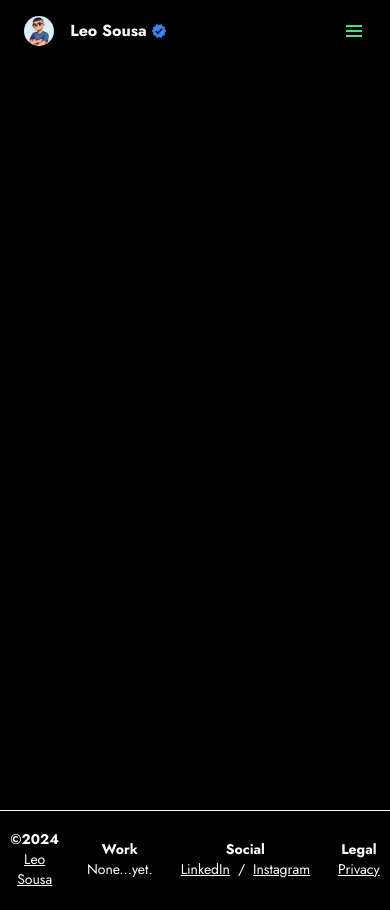
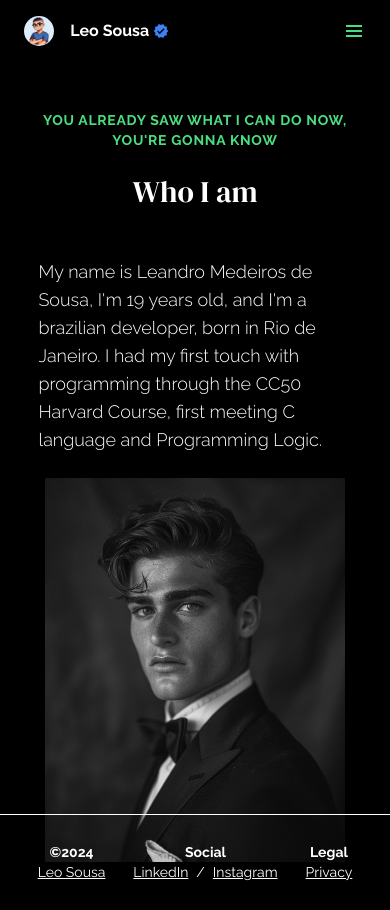
Before and after one commit to sousalmdev/portfoolio, a Next.js app: page /about in a window 390 px wide. Before the commit this address had no page. Built offline with nearby package versions, Linux system fonts and the light colour scheme.

Commit message:
Fix and Adds: Deployment of the second project and changes on the mobile menu

```diff
--- /dev/null
+++ b/app/about/page.tsx
@@ -0,0 +1,15 @@
+import React from 'react'
+import { jost } from '../layout'
+import { About } from '../components/about'
+
+const Page = () => {
+  return (
+    <div
+    className={`${jost.className} flex items-center min-h-screen flex-col p-2 w-11/12 md:w-3/4 text-white`}
+  >
+    <About />
+
+    </div>
+  )
+}
+export default Page
--- /dev/null
+++ b/app/components/about.tsx
@@ -0,0 +1,38 @@
+/* eslint-disable react/no-unescaped-entities */
+import React from 'react'
+import { dm, jost } from '../layout';
+import Image from 'next/image';
+import Test from '@/app/assets/0_3.webp'
+export const About = () => {
+    return (
+      <>
+        <div
+          id="#presentation"
+          className="animate-fade-in-bottom py-10 text-center w-11/12 md:w-full"
+        >
+          <h2
+            className={`text-green-400 md:text-lg text-sm tracking-wider font-bold`}
+          >
+            YOU ALREADY SAW WHAT I CAN DO
+
+            NOW, YOU'RE GONNA KNOW
+          </h2>
+          <br />
+          <h1 className={`text-3xl md:text-6xl ${dm.className}`}>
+            Who I am
+          </h1>
+          <br />
+          <br />
+          <div className="flex flex-col md:flex-row items-center md:justify-evenly">
+          <p
+            className={`text-left w-full xl:w-2/5 md:w-4/5 sm:w-4/5 md:text-3xl text-lg font-light ${jost.className}`}
+          >
+           My name is Leandro Medeiros de Sousa, I'm 19 years old, and I'm a brazilian developer, born in Rio de Janeiro.
+          I had my first touch with programming through the CC50 Harvard Course, first meeting C language and Programming Logic.
+          </p>
+          <br />
+          <Image src={Test.src} width={300} height={500}  alt='abu' /></div>
+        </div>
+      </>
+    );
+  };
--- a/app/components/carrossel.tsx
+++ b/app/components/carrossel.tsx
@@ -52,6 +52,7 @@ const Carrossel = () => {
                     <ul className="w-11/12 flex flex-col items-center justify-evenly">
                       <li className="p-1">
                         <Link
+                        target="_blank"
                           href={"https://debsigner.vercel.app"}
                           className="flex items-center gap-1"
                         >
@@ -61,6 +62,7 @@ const Carrossel = () => {
                       <Divider stroke={"black"} />
                       <li className="p-1">
                         <Link
+                        target="_blank"
                           href={"https://github.com/sousalmdev/debsigner"}
                           className="flex items-center gap-1"
                         >
@@ -85,7 +87,7 @@ const Carrossel = () => {
                 className={`w-full md:w-full text-sm h-auto md:text-3xl font-bold text-blue-400 ${jost.className}`}
               >
                 This one was a
-                improved and deployed job task, my first ever app using NextJS.
+                improved and deployed job task for an USA enterprise, my first ever app using NextJS (and the first version was my first app using <span className="text-red-500 ">Angular</span>).
               </p>{" "}
               <br />
               <Image src={houses8} alt="houses8" />
@@ -98,7 +100,8 @@ const Carrossel = () => {
                     <ul className="w-11/12 flex flex-col items-center justify-evenly">
                       <li className="p-1">
                         <Link
-                          href={"https://debsigner.vercel.app"}
+                        target="_blank"
+                          href={"https://nextask-c8jux3y1k-leo-sousas-projects.vercel.app/"}
                           className="flex items-center gap-1"
                         >
                           Official Website <span>{BiWorld(Icon)}</span>{" "}
@@ -107,7 +110,8 @@ const Carrossel = () => {
                       <Divider stroke={"black"} />
                       <li className="p-1">
                         <Link
-                          href={"https://github.com/sousalmdev/debsigner"}
+                        target="_blank"
+                          href={"https://github.com/sousalmdev/nextask"}
                           className="flex items-center gap-1"
                         >
                           Github Repo <span>{BiLogoGithub(Icon)}</span>
--- a/app/components/introducing.tsx
+++ b/app/components/introducing.tsx
@@ -24,7 +24,7 @@ export const Introducing = () => {
           <p
             className={` w-full xl:w-2/5 md:w-4/5 sm:w-4/5 md:text-3xl text-lg font-light ${jost.className}`}
           >
-            Since 2022, I've been dedicating my life to solve problems and
+            Since my very first contact, I've been dedicating my life to solve problems and
             translate ideas into code, it's not different right now, and that's
             why this portfolio exists.
           </p>
--- a/app/components/menu.tsx
+++ b/app/components/menu.tsx
@@ -10,9 +10,11 @@ import {
 } from '@chakra-ui/react';
 import { jost } from '../layout';
 import { TbMenu } from 'react-icons/tb';
-import { BiBrain, BiHome, BiMap, BiMenu, BiNews, BiSolidBrain, BiSolidHome, BiSolidMap, BiSolidUser, BiUser } from 'react-icons/bi';
+import { BiBrain, BiHome, BiLinkExternal, BiMap, BiMenu, BiNews, BiSolidBrain, BiSolidHome, BiSolidLock, BiSolidMap, BiSolidUser, BiUser } from 'react-icons/bi';
 import Link from 'next/link';
 
+import { MdLink } from 'react-icons/md';
+import { SiGo } from 'react-icons/si';
 
 export const MenuUi = () => {
     return (
@@ -21,20 +23,15 @@ export const MenuUi = () => {
            <MenuButton className=' text-green-400'>
            <BiMenu size={'24px'}/>
            </MenuButton>
-                <MenuList width={'fit-content'} background={'black'} textAlign={'right'}  color={'rgb(74 222 128)'}>
-                    <MenuItem icon={BiNews(Icon)}  background={'black'}>
-                   <Link href="#presentation">Home & Articles</Link>
+                <MenuList  background={'black'} textAlign={'right'}  color={'rgb(74 222 128)'}>
+                    <MenuItem className='flex justify-between' icon={BiUser(Icon)}  background={'black'}>
+                   <Link passHref href="/about">About</Link>
                     </MenuItem>
 
-                    <MenuItem  icon={BiSolidMap(Icon)}   background={'black'}>
-                    <Link href="#projects">Projects</Link>
+                    <MenuItem disabled className='flex justify-between' icon={BiSolidLock(Icon)}   background={'black'}>
+                    <Link passHref href="/privacy">Legal (not ready yet calm down!!!)</Link>
                     </MenuItem>
-                    <MenuItem  icon={BiSolidBrain(Icon)}  background={'black'}>
-                    <Link href="#skills">Skills</Link>
-                    </MenuItem>
-                    <MenuItem icon={BiSolidUser(Icon)}  background={'black'}>
-                   <Link href="#me">About</Link>
-                    </MenuItem>
+
                 </MenuList>
             </Menu>
         </div>
--- a/app/layout.tsx
+++ b/app/layout.tsx
@@ -3,27 +3,15 @@ import Link from "next/link";
 import Image from "next/image";
 import leo from '@/app/assets/OIG2.png';
 import { Metadata } from "next";
-import { Jost } from "next/font/google";
+import { Raleway } from "next/font/google";
 import "./globals.css";
 import { DM_Serif_Display } from "next/font/google";
 import { MenuUi } from "./components/menu";
 import { MdVerified } from "react-icons/md";
 
-interface ActiveLinkProps {
-  href: string;
-  children: React.ReactNode;
-}
 
-export const ActiveLink = ({ href, children }: ActiveLinkProps) => {
-  return (
 
-    <Link href={href} passHref>
-     {children}
-    </Link>
-  );
-};
-
-export const jost = Jost({ subsets:['latin'],weight:["100","200","300","400","500","600","700","800"] });
+export const jost = Raleway({ subsets:['latin'],weight:["100","200","300","400","500","600","700","800"] });
 
 export const dm = DM_Serif_Display({subsets:['latin'],weight:["400"]});
 
@@ -37,7 +25,7 @@ export default function RootLayout({
   children: React.ReactNode;
 }>) {
   return (
-    <html lang="en" translate="yes" className="scroll-smooth">
+    <html translate="yes" className="scroll-smooth">
       <ChakraProvider>
         <body className='bg-black flex-col h-min-screen flex text-left items-center'>
           <header className={`${jost.className} bg-black sticky top-0 p-2 bg-black z-50  text-white w-11/12 md:w-3/4 flex items-center md:justify-between justify-between `}>
@@ -51,16 +39,16 @@ export default function RootLayout({
             <nav className=" hidden sm:flex justify-end">
               <ul className="flex text-sm md:text-base gap-5 items-center">
                 <li className="hover:text-green-400 transition-all">
-                  <ActiveLink href="#presentation">Home & Articles</ActiveLink>
+                  <Link href="#presentation">Home & Articles</Link>
                 </li>
                 <li className="hover:text-green-400 transition-all">
-                  <ActiveLink href="#projects">Projects</ActiveLink>
+                  <Link href="#projects">Projects</Link>
                 </li>
                 <li className="hover:text-green-400 transition-all">
-                  <ActiveLink href="#skills">Skills</ActiveLink>
+                  <Link href="#skills">Skills</Link>
                 </li>
                 <li className="hover:text-green-400 transition-all">
-                  <ActiveLink href="#me">About</ActiveLink>
+                  <Link href={"/about"}>About</Link>
                 </li>
               </ul>
             </nav>
@@ -74,9 +62,7 @@ export default function RootLayout({
                 <p className="font-bold">©2024</p>
                 <Link href='/' className="underline"><p>Leo Sousa</p></Link>
               </li>
-              <li className="flex flex-col"><p className="font-bold">Work</p>
-                <p>None...yet.</p>
-              </li>
+
               <li className="flex flex-col"><p className="font-bold">Social</p>
                 <div className="flex gap-2">
                  <p><Link className="underline" href={'https:linkedin.com/in/leosousadev'}>LinkedIn</Link></p>
```
Also changed, not shown: app/assets/0_3.webp (added).
